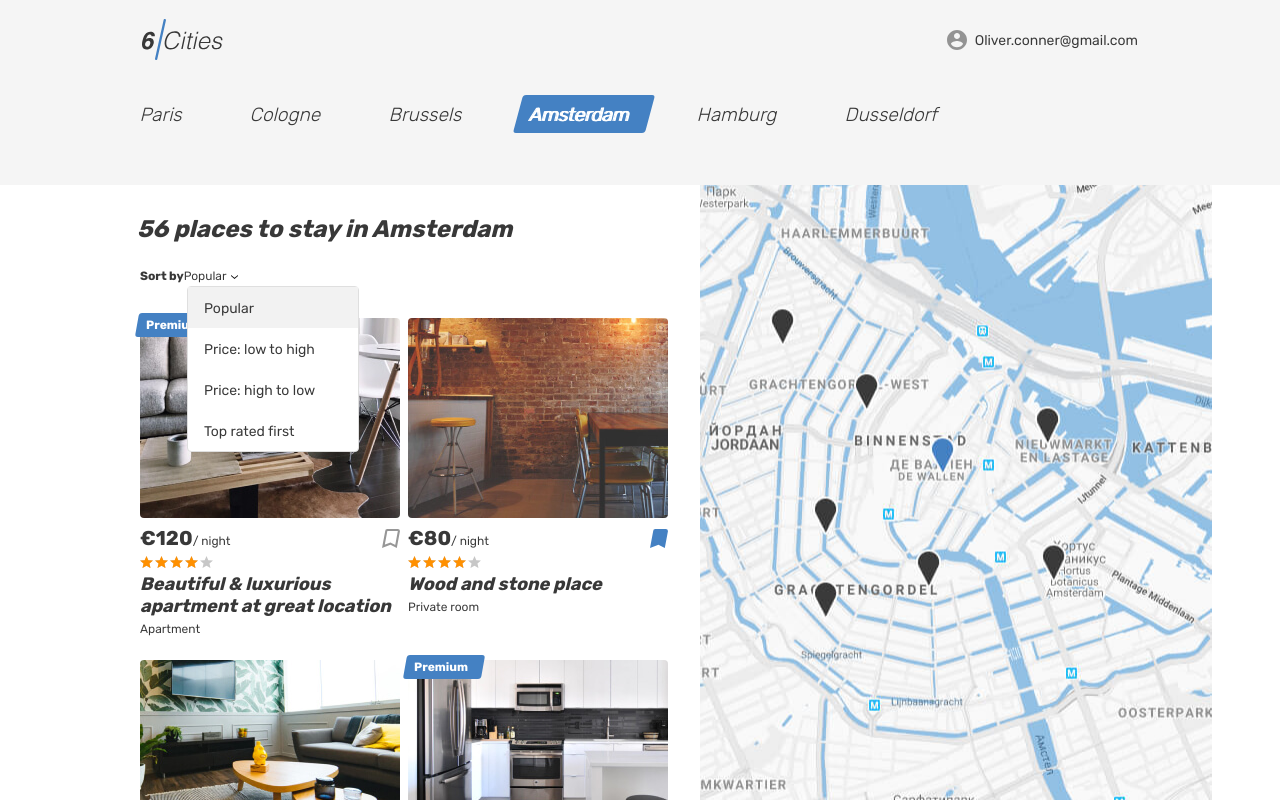
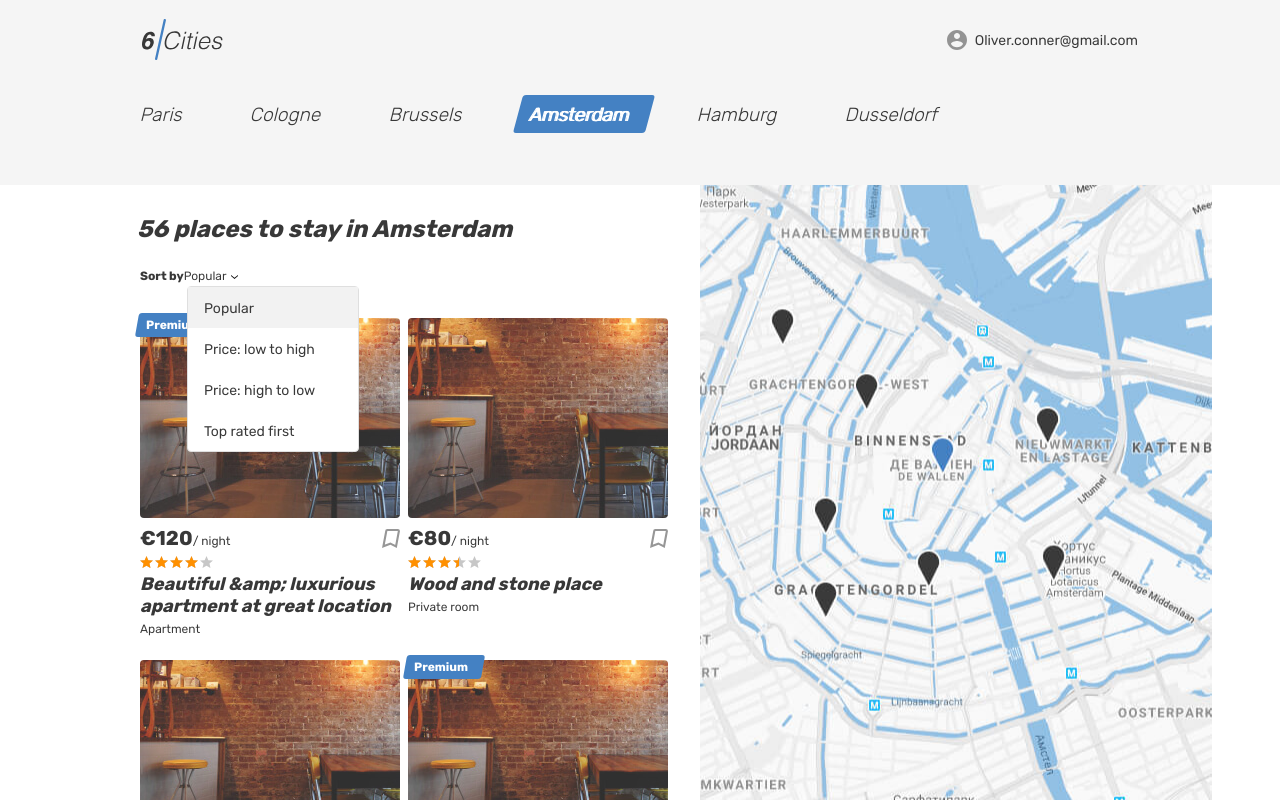
Before and after one commit to Stas4On/237925-six-cities-3, a React app: page / in a window 1280 px wide. Built offline with nearby package versions, Linux system fonts and the light colour scheme.

Commit message:
Adds prop-types and mock data

```diff
--- a/package.json
+++ b/package.json
@@ -25,6 +25,7 @@
     "node": "10"
   },
   "dependencies": {
+    "prop-types": "15.7.2",
     "react": "16.12.0",
     "react-dom": "16.12.0"
   }
--- /dev/null
+++ b/src/common/constants.js
@@ -0,0 +1,11 @@
+export const rentalPeriod = {
+  0: `hour`,
+  1: `night`,
+  2: `month`
+};
+
+export const typesOffers = {
+  0: `Private room`,
+  1: `Apartment`,
+  2: `Hostel`
+};
--- a/src/components/app/app.jsx
+++ b/src/components/app/app.jsx
@@ -1,13 +1,31 @@
 import React from "react";
+import PropTypes from "prop-types";
 import Main from "@components/main/main";
 
-const App = (props) => {
+const App = ({numberRentalOffers, offerInfoCards}) => {
   return (
-    <React.Fragment>
+    <>
       {/* eslint-disable-next-line react/prop-types */}
-      <Main numberRentalOffers={props.numberRentalOffers}/>
-    </React.Fragment>
+      <Main numberRentalOffers={numberRentalOffers} offerInfoCards={offerInfoCards}/>
+    </>
   );
 };
 
+App.propTypes = {
+  offerInfoCards: PropTypes.arrayOf(
+      PropTypes.shape({
+        name: PropTypes.string.isRequired,
+        price: PropTypes.number.isRequired,
+        period: PropTypes.number.isRequired,
+        rating: PropTypes.number.isRequired,
+        type: PropTypes.number.isRequired,
+        imgUrl: PropTypes.string.isRequired,
+        favorite: PropTypes.bool.isRequired,
+        premium: PropTypes.bool.isRequired,
+        id: PropTypes.number.isRequired
+      })
+  ),
+  numberRentalOffers: PropTypes.number.isRequired
+};
+
 export default App;
--- a/src/components/main/main.jsx
+++ b/src/components/main/main.jsx
@@ -1,13 +1,16 @@
 import React from "react";
+import PropTypes from "prop-types";
+import {rentalPeriod, typesOffers} from "@/common/constants";
 
-const Main = (props) => {
-  return <div className="page page--gray page--main">
+const Main = ({numberRentalOffers, offerInfoCards: cards}) => {
+  return (
+    <div className="page page--gray page--main">
       <header className="header">
         <div className="container">
           <div className="header__wrapper">
             <div className="header__left">
               <a className="header__logo-link header__logo-link--active">
-              <img className="header__logo" src="img/logo.svg" alt="6 cities logo" width={81} height={41} />
+                <img className="header__logo" src="img/logo.svg" alt="6 cities logo" width={81} height={41}/>
               </a>
             </div>
             <nav className="header__nav">
@@ -66,14 +69,13 @@ const Main = (props) => {
           <div className="cities__places-container container">
             <section className="cities__places places">
               <h2 className="visually-hidden">Places</h2>
-            {/* eslint-disable-next-line react/prop-types */}
-            <b className="places__found">{props.numberRentalOffers} places to stay in Amsterdam</b>
+              <b className="places__found">{numberRentalOffers} places to stay in Amsterdam</b>
               <form className="places__sorting" action="#" method="get">
                 <span className="places__sorting-caption">Sort by</span>
                 <span className="places__sorting-type" tabIndex={0}>
                     Popular
                   <svg className="places__sorting-arrow" width={7} height={4}>
-                  <use xlinkHref="#icon-arrow-select" />
+                    <use xlinkHref="#icon-arrow-select"/>
                   </svg>
                 </span>
                 <ul className="places__options places__options--custom places__options--opened">
@@ -92,176 +94,69 @@ const Main = (props) => {
                 */}
               </form>
               <div className="cities__places-list places__list tabs__content">
-              <article className="cities__place-card place-card">
+                {cards.map((card) => <article key={card.id} className="cities__place-card place-card">
+                  {card.premium ?
                     <div className="place-card__mark">
                       <span>Premium</span>
                     </div>
+                    : null}
                   <div className="cities__image-wrapper place-card__image-wrapper">
                     <a href="#">
-                    <img className="place-card__image" src="img/apartment-01.jpg" width={260} height={200} alt="Place image" />
+                      <img className="place-card__image" src={card.imgUrl} width={260} height={200}
+                        alt="Place image"/>
                     </a>
                   </div>
                   <div className="place-card__info">
                     <div className="place-card__price-wrapper">
                       <div className="place-card__price">
-                      <b className="place-card__price-value">€120</b>
-                      <span className="place-card__price-text">/&nbsp;night</span>
+                        <b className="place-card__price-value">€{card.price}</b>
+                        <span className="place-card__price-text">/&nbsp;{ rentalPeriod[card.period] }</span>
                       </div>
                       <button className="place-card__bookmark-button button" type="button">
                         <svg className="place-card__bookmark-icon" width={18} height={19}>
-                        <use xlinkHref="#icon-bookmark" />
+                          <use xlinkHref="#icon-bookmark"/>
                         </svg>
                         <span className="visually-hidden">To bookmarks</span>
                       </button>
                     </div>
                     <div className="place-card__rating rating">
                       <div className="place-card__stars rating__stars">
-                      <span style={{width: `80%`}} />
+                        <span style={{width: card.rating * 20 + `%`}}/>
                         <span className="visually-hidden">Rating</span>
                       </div>
                     </div>
                     <h2 className="place-card__name">
-                    <a href="#">Beautiful &amp; luxurious apartment at great location</a>
+                      <a href="#">{card.name}</a>
                     </h2>
-                  <p className="place-card__type">Apartment</p>
+                    <p className="place-card__type">{typesOffers[card.type]}</p>
                   </div>
-              </article>
-              <article className="cities__place-card place-card">
-                <div className="cities__image-wrapper place-card__image-wrapper">
-                  <a href="#">
-                    <img className="place-card__image" src="img/room.jpg" width={260} height={200} alt="Place image" />
-                  </a>
-                </div>
-                <div className="place-card__info">
-                  <div className="place-card__price-wrapper">
-                    <div className="place-card__price">
-                      <b className="place-card__price-value">€80</b>
-                      <span className="place-card__price-text">/&nbsp;night</span>
-                    </div>
-                    <button className="place-card__bookmark-button place-card__bookmark-button--active button" type="button">
-                      <svg className="place-card__bookmark-icon" width={18} height={19}>
-                        <use xlinkHref="#icon-bookmark" />
-                      </svg>
-                      <span className="visually-hidden">In bookmarks</span>
-                    </button>
-                  </div>
-                  <div className="place-card__rating rating">
-                    <div className="place-card__stars rating__stars">
-                      <span style={{width: `80%`}} />
-                      <span className="visually-hidden">Rating</span>
-                    </div>
-                  </div>
-                  <h2 className="place-card__name">
-                    <a href="#">Wood and stone place</a>
-                  </h2>
-                  <p className="place-card__type">Private room</p>
-                </div>
-              </article>
-              <article className="cities__place-card place-card">
-                <div className="cities__image-wrapper place-card__image-wrapper">
-                  <a href="#">
-                    <img className="place-card__image" src="img/apartment-02.jpg" width={260} height={200} alt="Place image" />
-                  </a>
-                </div>
-                <div className="place-card__info">
-                  <div className="place-card__price-wrapper">
-                    <div className="place-card__price">
-                      <b className="place-card__price-value">€132</b>
-                      <span className="place-card__price-text">/&nbsp;night</span>
-                    </div>
-                    <button className="place-card__bookmark-button button" type="button">
-                      <svg className="place-card__bookmark-icon" width={18} height={19}>
-                        <use xlinkHref="#icon-bookmark" />
-                      </svg>
-                      <span className="visually-hidden">To bookmarks</span>
-                    </button>
-                  </div>
-                  <div className="place-card__rating rating">
-                    <div className="place-card__stars rating__stars">
-                      <span style={{width: `80%`}} />
-                      <span className="visually-hidden">Rating</span>
-                    </div>
-                  </div>
-                  <h2 className="place-card__name">
-                    <a href="#">Canal View Prinsengracht</a>
-                  </h2>
-                  <p className="place-card__type">Apartment</p>
-                </div>
-              </article>
-              <article className="cities__place-card place-card">
-                <div className="place-card__mark">
-                  <span>Premium</span>
-                </div>
-                <div className="cities__image-wrapper place-card__image-wrapper">
-                  <a href="#">
-                    <img className="place-card__image" src="img/apartment-03.jpg" width={260} height={200} alt="Place image" />
-                  </a>
-                </div>
-                <div className="place-card__info">
-                  <div className="place-card__price-wrapper">
-                    <div className="place-card__price">
-                      <b className="place-card__price-value">€180</b>
-                      <span className="place-card__price-text">/&nbsp;night</span>
-                    </div>
-                    <button className="place-card__bookmark-button button" type="button">
-                      <svg className="place-card__bookmark-icon" width={18} height={19}>
-                        <use xlinkHref="#icon-bookmark" />
-                      </svg>
-                      <span className="visually-hidden">To bookmarks</span>
-                    </button>
-                  </div>
-                  <div className="place-card__rating rating">
-                    <div className="place-card__stars rating__stars">
-                      <span style={{width: `100%`}} />
-                      <span className="visually-hidden">Rating</span>
-                    </div>
-                  </div>
-                  <h2 className="place-card__name">
-                    <a href="#">Nice, cozy, warm big bed apartment</a>
-                  </h2>
-                  <p className="place-card__type">Apartment</p>
-                </div>
-              </article>
-              <article className="cities__place-card place-card">
-                <div className="cities__image-wrapper place-card__image-wrapper">
-                  <a href="#">
-                    <img className="place-card__image" src="img/room.jpg" width={260} height={200} alt="Place image" />
-                  </a>
-                </div>
-                <div className="place-card__info">
-                  <div className="place-card__price-wrapper">
-                    <div className="place-card__price">
-                      <b className="place-card__price-value">€80</b>
-                      <span className="place-card__price-text">/&nbsp;night</span>
-                    </div>
-                    <button className="place-card__bookmark-button place-card__bookmark-button--active button" type="button">
-                      <svg className="place-card__bookmark-icon" width={18} height={19}>
-                        <use xlinkHref="#icon-bookmark-active" />
-                      </svg>
-                      <span className="visually-hidden">In bookmarks</span>
-                    </button>
-                  </div>
-                  <div className="place-card__rating rating">
-                    <div className="place-card__stars rating__stars">
-                      <span style={{width: `80%`}} />
-                      <span className="visually-hidden">Rating</span>
-                    </div>
-                  </div>
-                  <h2 className="place-card__name">
-                    <a href="#">Wood and stone place</a>
-                  </h2>
-                  <p className="place-card__type">Private room</p>
-                </div>
-              </article>
+                </article>)}
               </div>
             </section>
             <div className="cities__right-section">
-            <section className="cities__map map" />
+              <section className="cities__map map"/>
             </div>
           </div>
         </div>
       </main>
-  </div>;
+    </div>);
+};
+
+Main.propTypes = {
+  offerInfoCards: PropTypes.arrayOf(
+      PropTypes.shape({
+        name: PropTypes.string.isRequired,
+        price: PropTypes.number.isRequired,
+        period: PropTypes.number.isRequired,
+        rating: PropTypes.number.isRequired,
+        type: PropTypes.number.isRequired,
+        imgUrl: PropTypes.string.isRequired,
+        favorite: PropTypes.bool.isRequired,
+        premium: PropTypes.bool.isRequired,
+        id: PropTypes.number.isRequired
+      })
+  ),
+  numberRentalOffers: PropTypes.number.isRequired
 };
 
 export default Main;
--- a/src/index.js
+++ b/src/index.js
@@ -2,9 +2,68 @@ import React from "react";
 import ReactDOM from "react-dom";
 import App from "@components/app/app";
 
+const numberRentalOffers = 56;
+const offerInfoCards = [
+  {
+    name: `Beautiful &amp; luxurious apartment at great location`,
+    price: 120,
+    period: 1,
+    rating: 4,
+    type: 1,
+    imgUrl: `img/room.jpg`,
+    favorite: false,
+    premium: true,
+    id: 12
+  },
+  {
+    name: `Wood and stone place`,
+    price: 80,
+    period: 1,
+    rating: 3.5,
+    type: 0,
+    imgUrl: `img/room.jpg`,
+    favorite: false,
+    premium: false,
+    id: 31
+  },
+  {
+    name: `Canal View Prinsengracht`,
+    price: 132,
+    period: 1,
+    rating: 2.33,
+    type: 1,
+    imgUrl: `img/room.jpg`,
+    favorite: false,
+    premium: false,
+    id: 23
+  },
+  {
+    name: `Nice, cozy, warm big bed apartment`,
+    price: 180,
+    period: 1,
+    rating: 4.5,
+    type: 1,
+    imgUrl: `img/room.jpg`,
+    favorite: false,
+    premium: true,
+    id: 1
+  },
+  {
+    name: `Wood and stone place`,
+    price: 120,
+    period: 1,
+    rating: 4.80,
+    type: 0,
+    imgUrl: `img/room.jpg`,
+    favorite: false,
+    premium: false,
+    id: 5
+  }
+];
+
 const init = () => {
   ReactDOM.render(
-      <App numberRentalOffers={56} />,
+      <App numberRentalOffers={numberRentalOffers} offerInfoCards={offerInfoCards} />,
       document.getElementById(`root`)
   );
 };
```
Lines whose indentation alone changed are shown as unchanged.
